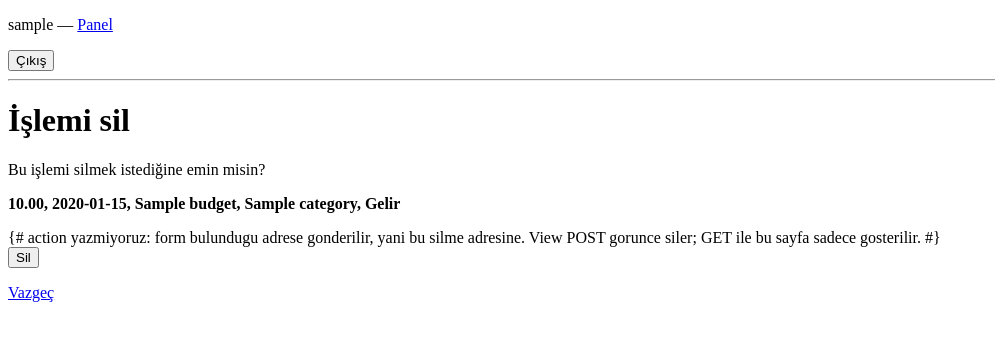
After one commit to guldenbudak/budget_management, a Django app: page /transactions/1/delete/ in a window 1280 px wide. The commit adds this page. Shown: the top 341 px of the page, without its empty margins (0-995 px from the left). Run offline with Django 5.2, Linux system fonts and the light colour scheme; a user stored in the database is signed in; tables that the repository leaves empty hold one stand-in row (values such as "Sample post").

Commit message:
feat: let creators and owners edit and delete transactions

```diff
--- a/finance/models.py
+++ b/finance/models.py
@@ -89,3 +89,6 @@ class Transaction(models.Model):
 
     def __str__(self):
         return f'{self.amount}, {self.date}, {self.category}'
+
+    def can_edit(self, user):
+        return self.created_by_id == user.id or self.budget.owner_id == user.id
--- a/finance/templates/finance/budget_detail.html
+++ b/finance/templates/finance/budget_detail.html
@@ -2,7 +2,7 @@
 {% block content %}
 <h1>{{ budget.name }}</h1>
 
-        <a href="{% url 'transaction_create' budget.id %}">İşlem Ekle</a>
+<a href="{% url 'transaction_create' budget.id %}">İşlem Ekle</a>
 
 <ul>
     {% for transaction in transactions %}
@@ -12,6 +12,9 @@
         {{ transaction.amount }} -
         {{ transaction.get_kind_display }} -
         {{ transaction.description }}
+        <a href="{% url 'transaction_edit' transaction.id %}">Düzenle</a>
+        <a href="{% url 'transaction_delete' transaction.id %}">Sil</a>
+
     </li>
 
     {% empty %}
--- /dev/null
+++ b/finance/templates/finance/transaction_confirm_delete.html
@@ -0,0 +1,19 @@
+{% extends 'base.html' %}
+{% block content %}
+
+<h1>İşlemi sil</h1>
+
+<p>Bu işlemi silmek istediğine emin misin?</p>
+
+<p><strong>{{ transaction }}</strong></p>
+
+{# action yazmiyoruz: form bulundugu adrese gonderilir, yani bu silme adresine.
+   View POST gorunce siler; GET ile bu sayfa sadece gosterilir. #}
+<form method="post">
+    {% csrf_token %}
+    <button type="submit">Sil</button>
+</form>
+
+<p><a href="{% url 'budget_detail' transaction.budget_id %}">Vazgeç</a></p>
+
+{% endblock %}
--- a/finance/urls.py
+++ b/finance/urls.py
@@ -6,5 +6,7 @@ urlpatterns = [
     path('', views.dashboard, name='dashboard'),
     path('budgets/<int:budget_id>/', views.budget_detail, name='budget_detail'),
     path('budgets/<int:budget_id>/add/', views.transaction_create, name='transaction_create'),
+    path('transactions/<int:transaction_id>/edit/', views.transaction_edit, name='transaction_edit'),
+    path('transactions/<int:transaction_id>/delete/', views.transaction_delete, name='transaction_delete'),
 
 ]
--- a/finance/views.py
+++ b/finance/views.py
@@ -1,6 +1,9 @@
 from django.contrib.auth.decorators import login_required
-from django.shortcuts import render, redirect
+from django.core.exceptions import PermissionDenied
+from django.db import transaction
+from django.shortcuts import render, redirect, get_object_or_404
 from django.contrib import messages
+from .models import Transaction
 
 from .forms import TransactionForm
 from .utils import get_user_budget
@@ -33,3 +36,32 @@ def transaction_create(request, budget_id):
     else:
         form = TransactionForm(budget=budget)
     return render(request, 'finance/transaction_form.html', {'budget': budget, 'form': form})
+
+
+@login_required
+def transaction_edit(request, transaction_id):
+    transaction = get_object_or_404(Transaction, pk=transaction_id, budget__members=request.user)
+    if not transaction.can_edit(request.user):
+        raise PermissionDenied
+    if request.method == 'POST':
+        form = TransactionForm(request.POST, budget=transaction.budget, instance=transaction)
+        if form.is_valid():
+            form.save()
+            messages.success(request, 'Değişiklikler başarıyla kaydedilmiştir.')
+            return redirect('budget_detail', transaction.budget_id)
+    else:
+        form = TransactionForm(budget=transaction.budget, instance=transaction)
+    return render(request, 'finance/transaction_form.html', {'form': form, 'budget': transaction.budget})
+
+
+@login_required
+def transaction_delete(request, transaction_id):
+    transaction = get_object_or_404(Transaction, pk=transaction_id, budget__members=request.user)
+    if not transaction.can_edit(request.user):
+        raise PermissionDenied
+    if request.method == 'POST':
+        budget_id = transaction.budget_id
+        transaction.delete()
+        messages.success(request, 'Kaydınız başarıyla silinmiştir.')
+        return redirect('budget_detail', budget_id)
+    return render(request, 'finance/transaction_confirm_delete.html', {'transaction': transaction})
```
Also changed, not shown: notes/ogrenme-notlari.md (+5 -0 lines).
